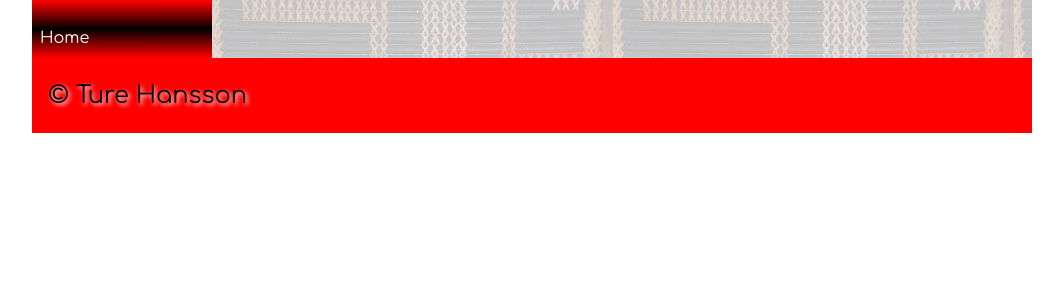
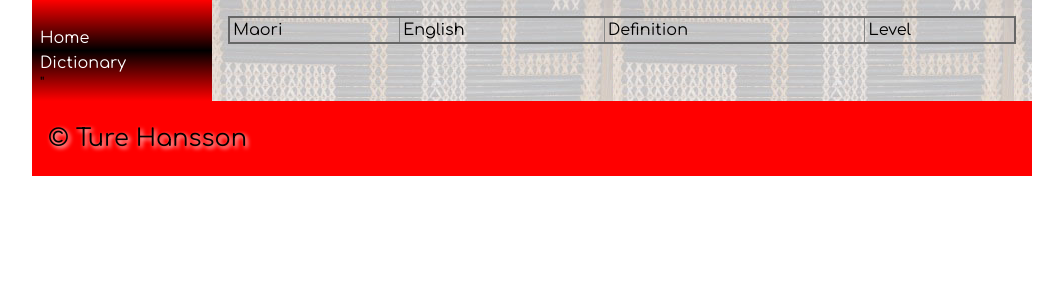
Before and after one commit to turehans/Maori-Engish-Dictionary, a Flask app: template templates/dictionary.html in a window 1280 px wide. Shown: the part 101-401 px from the top of the page, without its empty margins (108-1171 px from the left). Run offline with Flask 3, Linux system fonts and the light colour scheme; the template is opened without the code that fills it, so the values that code supplies are empty; some web fonts are replaced.

Commit message:
Displaying table of words

```diff
--- a/app.py
+++ b/app.py
@@ -30,10 +30,10 @@ def render_dictionary():
     query = "SELECT maori, english, definition, level FROM Vocab_List"
     cur = con.cursor()
     cur.execute(query)
-    product_list = cur.fetchall()
-    print(product_list)
+    words_list = cur.fetchall()
+    print(words_list)
     con.close()
-    return render_template('dictionary,html')
+    return render_template('dictionary.html', words=words_list)
 
 
 
--- a/templates/base.html
+++ b/templates/base.html
@@ -23,6 +23,7 @@
 			<span></span>
 			<ul>
                 <li><a href="\">Home</a></li>
+                <li><a href="\dictionary">Dictionary</a></li>"
 
 			</ul>
 		</nav>
--- a/templates/dictionary.html
+++ b/templates/dictionary.html
@@ -5,7 +5,29 @@
 {% block heading %}Maōri - English Dictionary{% endblock %}
 
 {% block main %}
+<table>
+  <thead>
 
+    <tr>
+      <td>Maori</td>
+      <td>English</td>
+      <td>Definition</td>
+      <td>Level</td>
+    </tr>
+  </thead>
+  {% for word in words %}
+
+  <tr>
+    <td>{{word[0]}}</td>
+    <td>{{word[1]}}</td>
+    <td>{{word[2]}}</td>
+    <td>{{word[3]}}</td>
+  </tr>
+
+
+  {% endfor %}
+
+</table>
 
 
 
```
